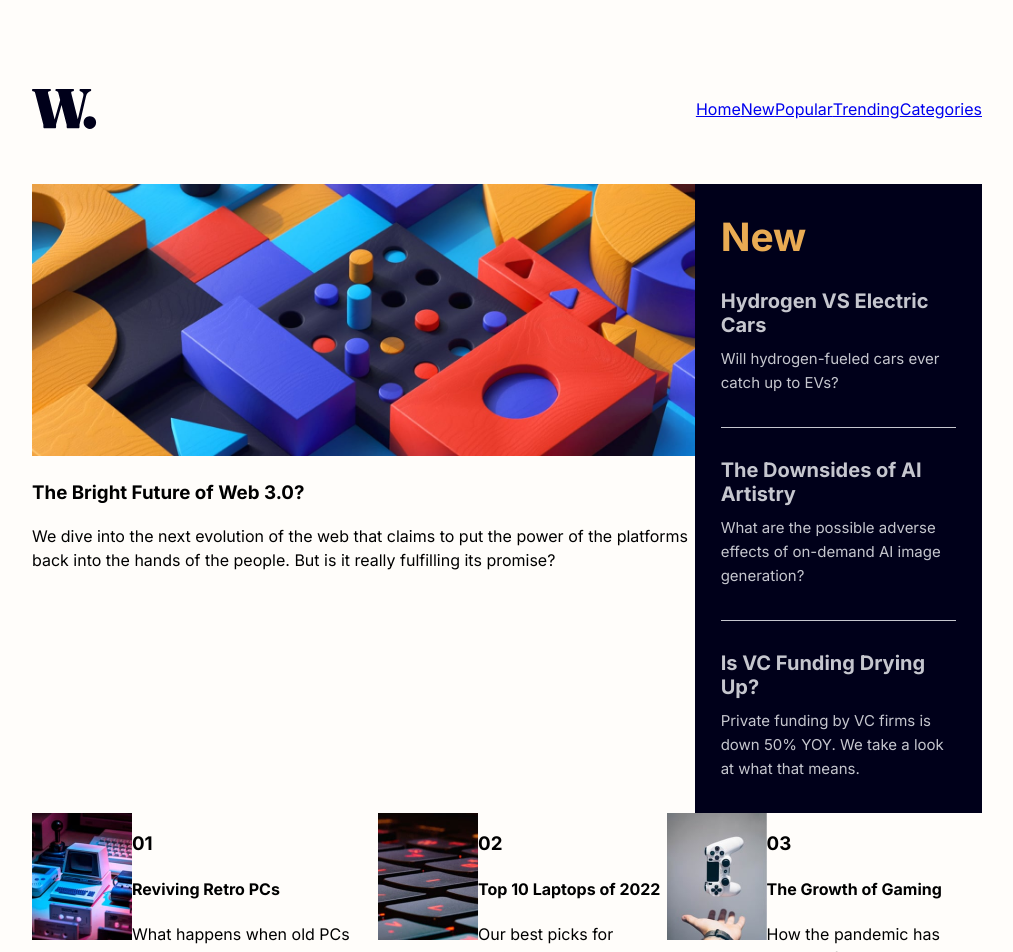
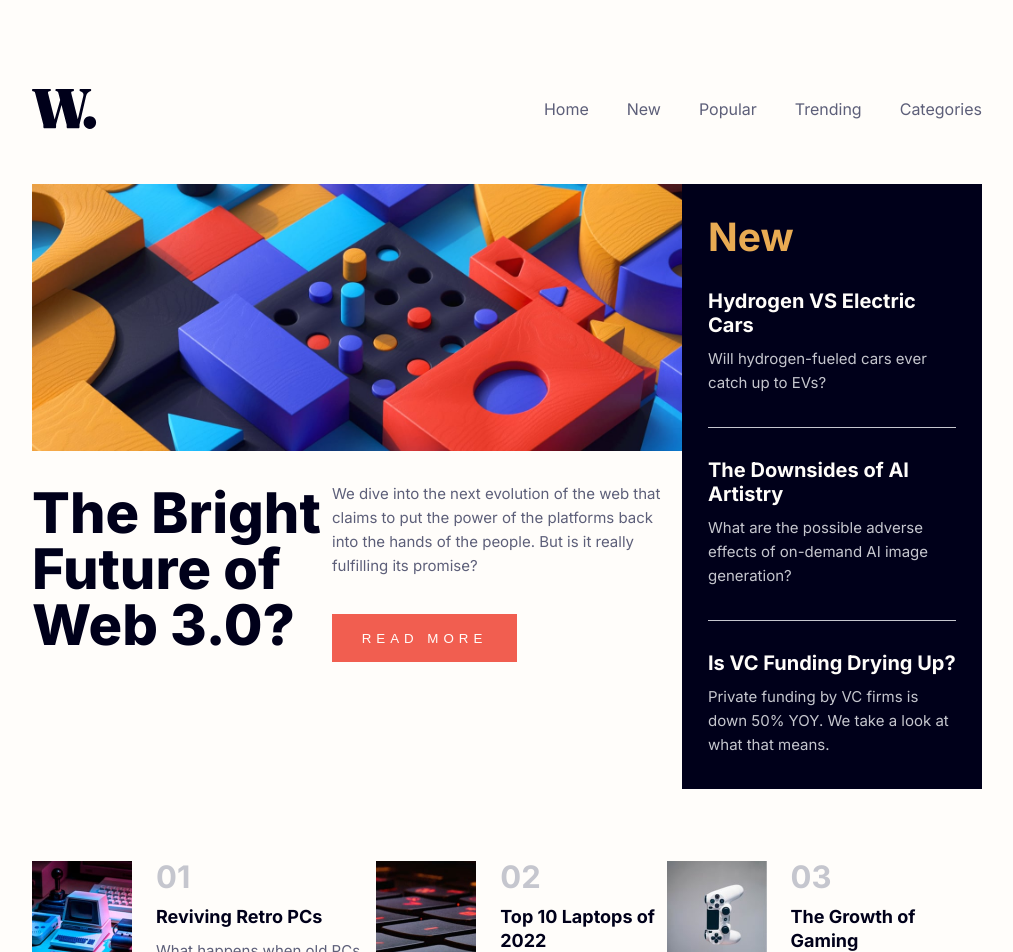
Before and after one commit to Arcanvs/fm-newsHomepage, a React (Vite) app: page / in a window 1280 px wide. Shown: the top 952 px of the page, without its empty margins (133-1146 px from the left). Built offline with nearby package versions, Linux system fonts and the light colour scheme.

Commit message:
maquetacion y styles desktop - ok

```diff
--- a/src/components/organisms/BigNews.jsx
+++ b/src/components/organisms/BigNews.jsx
@@ -11,16 +11,22 @@ const BigNews = () => {
 
   return (
     <div className="bignews">
-
-          <picture className='bignews__img'>
-            <source media='(max-width: 767px)' srcSet={imageWebMobile} />
-            <source media='(min-width: 768px)' srcSet={imageWebDesk} />
-            <img src={imageWebDesk} alt='Img Web' />
-          </picture>
-        <div>
+      <picture className='bignews__img'>
+        <source media='(max-width: 767px)' srcSet={imageWebMobile} />
+        <source media='(min-width: 768px)' srcSet={imageWebDesk} />
+        <img src={imageWebDesk} alt='Img Web' />
+      </picture>
+      <div className="bignews__container">
+        <div className="bignews__title">
           <TitlePage typeTitle={1} styleClass={'bignews__h1'} text={textTitle} />
+        </div>
+        <div className="bignews__text">
           <ParrafoPage styleClass={'bignews__parrafo'} text={textContent} />
+          <button>
+            READ MORE
+          </button>
         </div>
+      </div>
     </div>
   )
 }
--- a/src/styles/_news.scss
+++ b/src/styles/_news.scss
@@ -21,6 +21,19 @@
         align-items: center;
         margin: 0;
         padding: 0;
+        li{
+            margin: 0 0 0 19px;
+            a{
+                color: $Darkgrayishblue;
+                text-decoration: none;
+                &:hover{
+                    color: $Softred;
+                }
+            }
+        }
+        li:not(:last-child){
+            margin: 0 19px;
+        }
     }
 }
 .news__container{
@@ -33,20 +46,81 @@
     width: 100%;
     justify-content: space-between;
     display: inline-flex;
+    margin-top: 72px;
     .post{
         display: flex;
         max-width: 350px;
         img{
             width: 100px;
         }
+        .post__title{
+            padding-left: 24px;
+            .title__h3{
+                margin: 0;
+                font-size: 31px;
+                margin-top: 4px;
+                color: $Grayishblue;
+            }
+            .title__h4{
+                margin: 0;
+                font-size: 18px;
+                margin-top: 16px;
+                color: $Verydarkblue;
+                cursor: pointer;
+                &:hover{
+                    color: $Softred;
+                }
+            }
+            .title__parrafo{
+                font-size: 15px;
+                margin-top: 10px;
+                color: $Darkgrayishblue;
+            }
+        }
     }
 }
 // Section BigNews
 .bignews{
-    max-width: 730px;
+    width: 730px;
     .bignews__img{
         img{
             width: 100%;
+        }
+    }
+    .bignews__container{
+        display: flex;
+        justify-content: space-between;
+        .bignews__title{
+            width: 300px;
+            .bignews__h1{
+                font-size: 56px;
+                font-weight: 800;
+                line-height: 56px;
+                margin-top: 28px;
+                margin-bottom: 0;
+                color: $Verydarkblue;
+            }
+        }
+        .bignews__text{
+            width: 350px;
+            .bignews__parrafo{
+                font-size: 15px;
+                margin-top: 25px;
+                margin-bottom: 36px;
+                color: $Darkgrayishblue;
+            }
+            button{
+                background-color: $Softred;
+                color: $Offwhite;
+                border: none;
+                height: 48px;
+                width: 185px;
+                letter-spacing: 5px;
+                cursor: pointer;
+                &:hover{
+                    background-color: $Verydarkblue;
+                }
+            }
         }
     }
 }
@@ -70,11 +144,17 @@
             .news__h4{
                 margin: 0;
                 font-size: 20px;
+                color: $Offwhite;
+                cursor: pointer;
+                &:hover{
+                    color: $Softorange;
+                }
             }
             .news__text{
                 font-size: 15px;
                 margin-top: 10px;
                 margin-bottom: 32px;
+                color: $Grayishblue;
             }
         }
         .news:not(:last-child){
```
